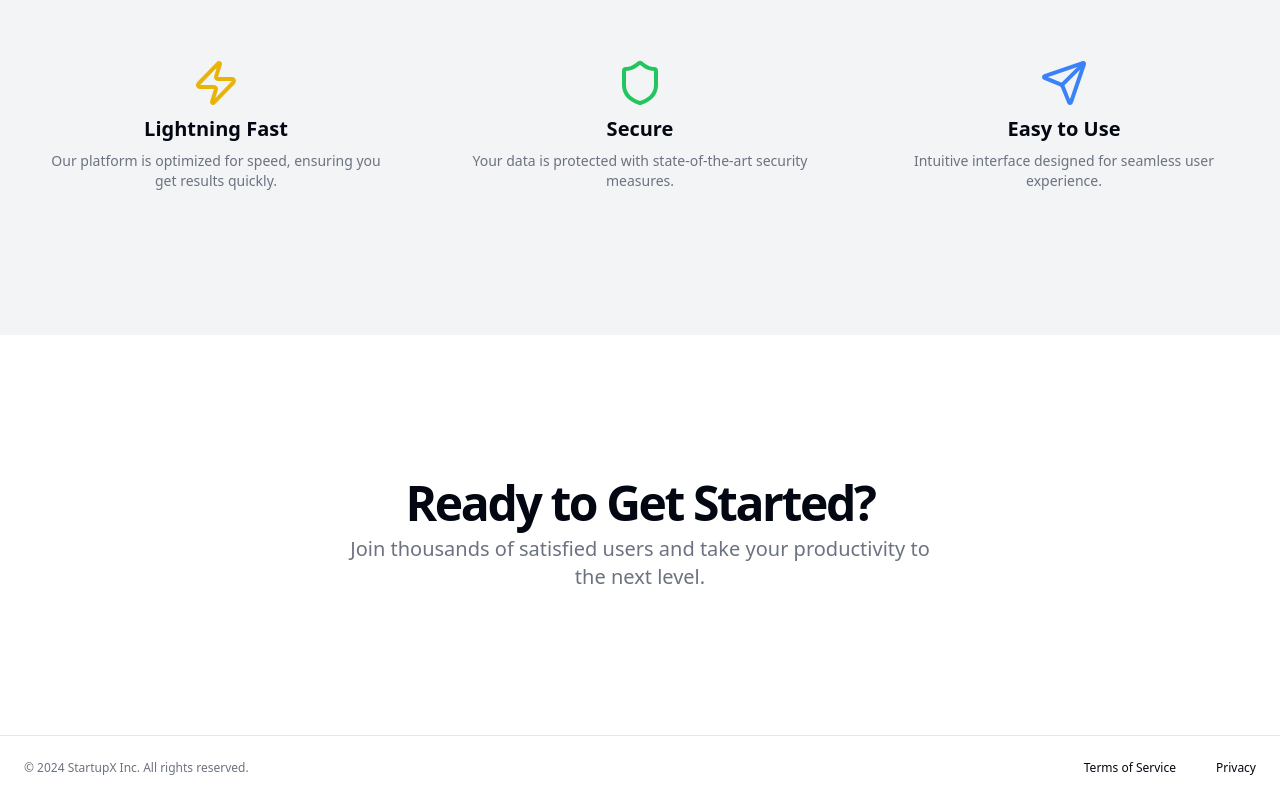
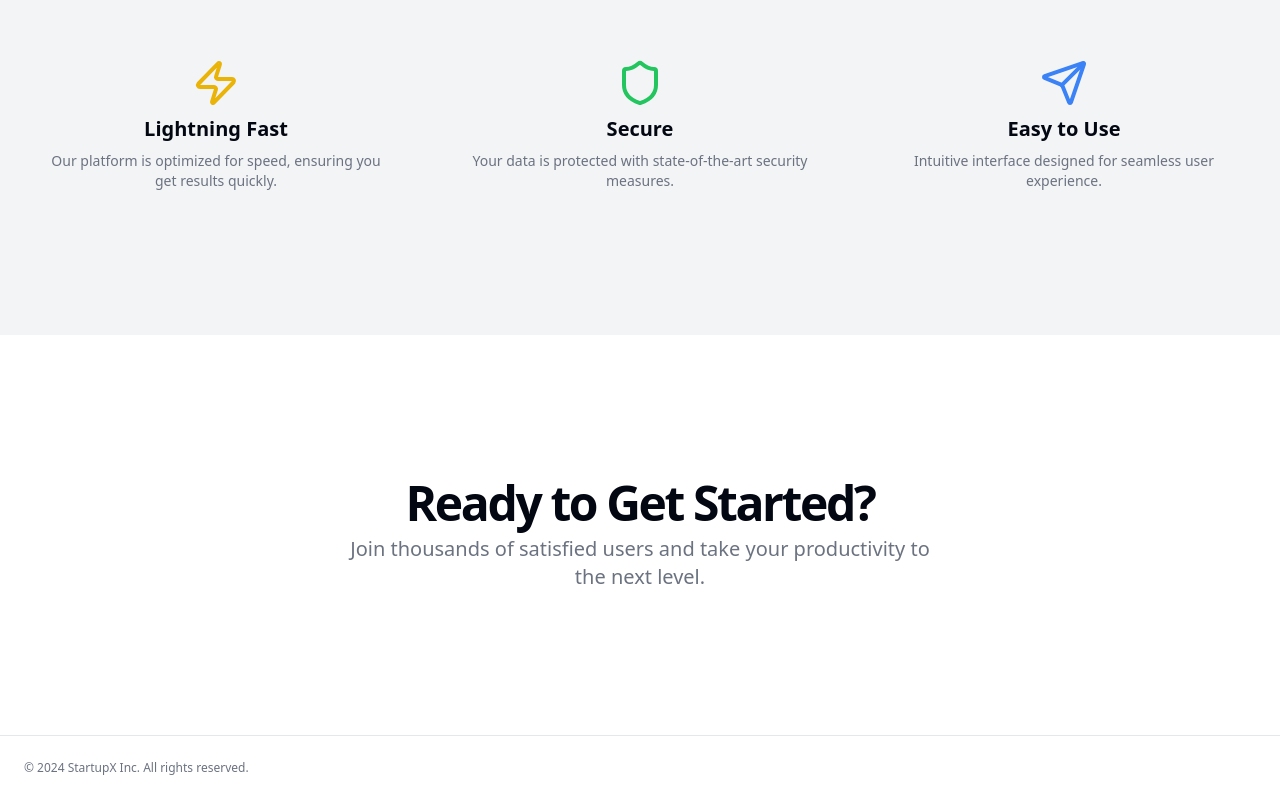
Before and after one commit to Suryadev78/AI-Content-Generator, a Next.js app: page / in a window 1280 px wide. Shown: the part 877-1677 px from the top of the page. Built offline with nearby package versions, Linux system fonts and the light colour scheme; no server answers.

Commit message:
removed terms and privacy from footer

```diff
--- a/app/page.tsx
+++ b/app/page.tsx
@@ -97,14 +97,6 @@ export default function LandingPage() {
         <p className="text-xs text-gray-500 dark:text-gray-400">
           © 2024 StartupX Inc. All rights reserved.
         </p>
-        <nav className="sm:ml-auto flex gap-4 sm:gap-6 space-x-4">
-          <Link className="text-xs hover:underline underline-offset-4" href="#">
-            Terms of Service
-          </Link>
-          <Link className="text-xs hover:underline underline-offset-4" href="#">
-            Privacy
-          </Link>
-        </nav>
       </footer>
     </div>
   );
```
